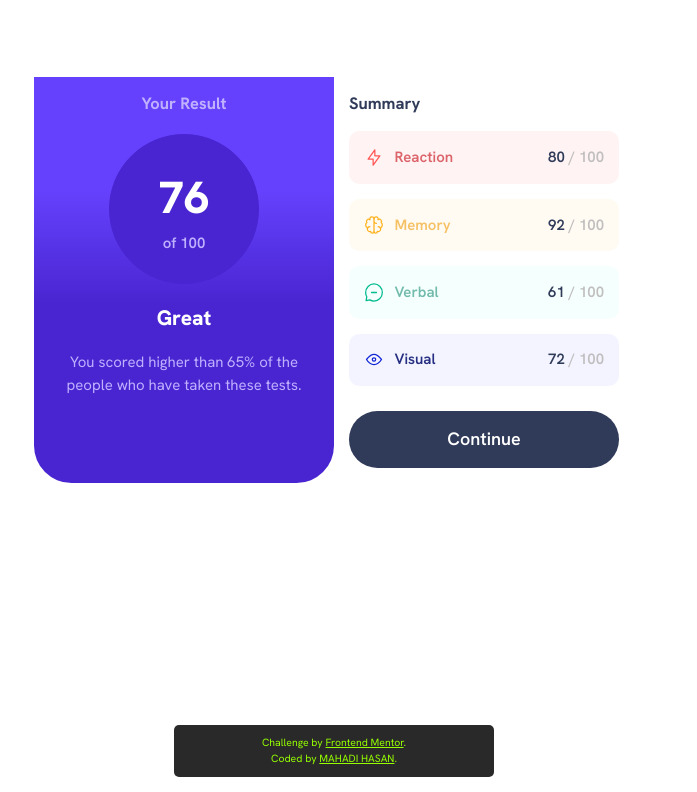
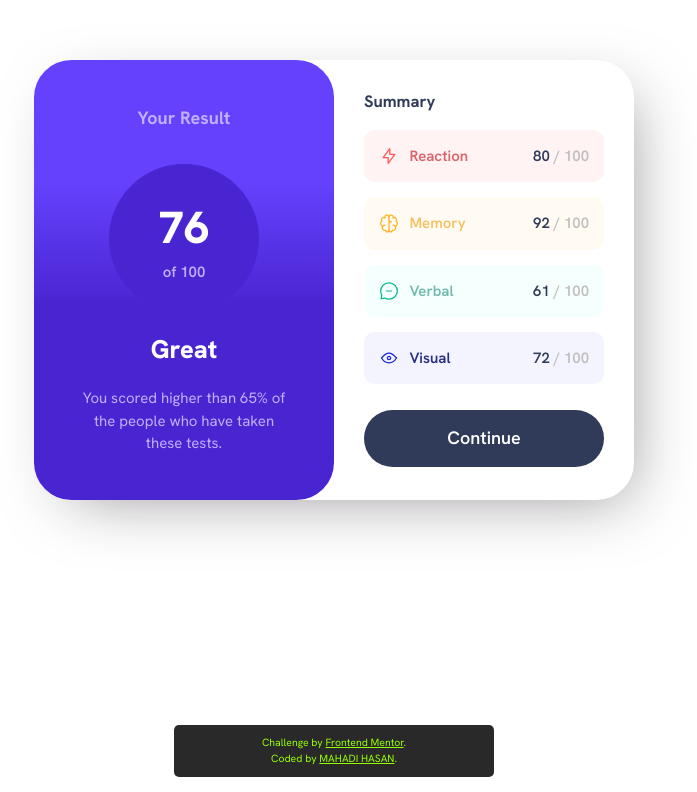
Before and after one commit to mahfolio/results-summ, a plain HTML site: page index.html in a window 1280 px wide. Shown: the part 120-912 px from the top of the page, without its empty margins (306-1003 px from the left). Drawn offline with Linux system fonts and the light colour scheme.

Commit message:
Complete styling the component.

```diff
--- a/style.css
+++ b/style.css
@@ -204,20 +204,35 @@ div.attribution {
         justify-content: center;
         align-items: center;
     }
+
     .wrapper {
         display: flex;
+        box-shadow: 15px 17px 63px -21px rgba(140, 135, 140, 0.94);
+        border-radius: 2.5rem;
     }
+
     .score-info,
     .stats {
         width: 300px;
         margin: 0;
     }
+
     .score-info {
-    padding: 1rem;
-   }
-   .stats {
-    padding: 1rem;
+        padding: 3rem;
+        border-radius: 2.5rem;
+        justify-content: center;
     }
 
+    .score+p {
+        font-size: 1.7rem;
+    }
 
+    .score-info h1 {
+        font-size: 1.2rem;
+        margin-bottom: 0.9rem;
     }
+
+    .stats {
+        padding: 2rem 2rem;
+    }
+}
```
Lines whose indentation alone changed are shown as unchanged.
